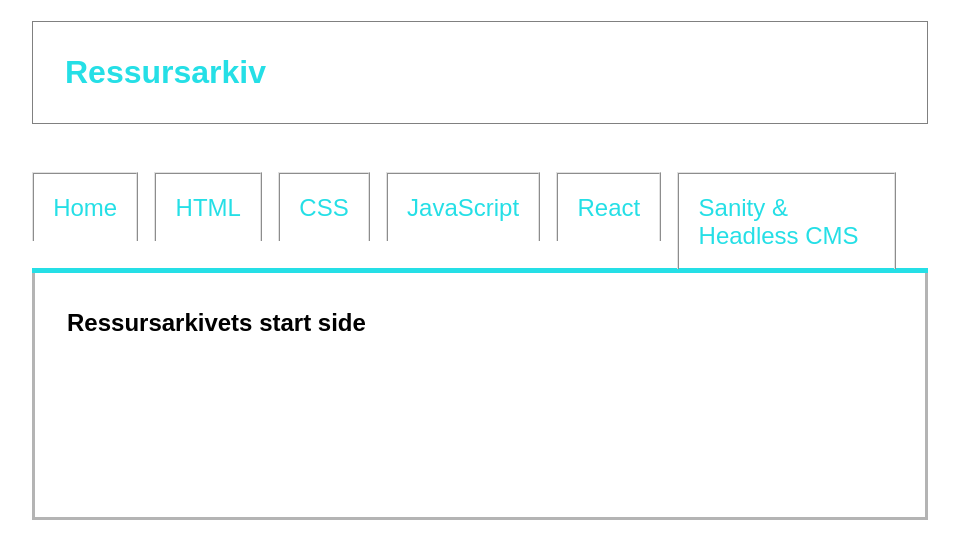
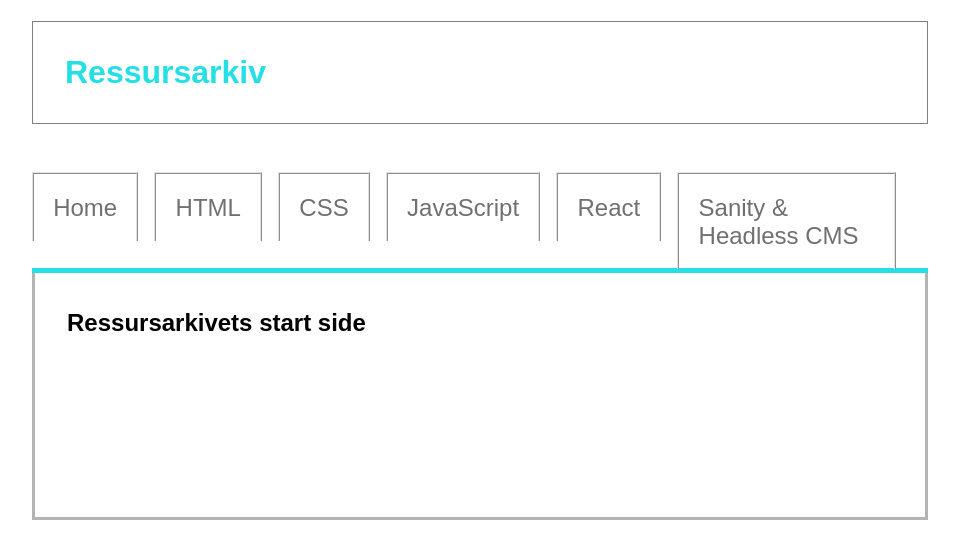
Before and after one commit to MyconidM/uin23ak3_resourceapp_group10, a React (Create React App) app: page / in a window 1280 px wide. Shown: the top 558 px of the page, without its empty margins (160-1119 px from the left). Built offline with nearby package versions, Linux system fonts and the light colour scheme.

Commit message:
endre link frager

```diff
--- a/src/css/main.css
+++ b/src/css/main.css
@@ -77,6 +77,7 @@ div.conteiner {
   display: inline-block;
   border: var(--border);
   background-color: var(--lightGray);
+  color: var(--darkgray);
 }
 
 #nav span.active {
@@ -153,6 +154,10 @@ a:hover {
   color: var(--darkgray);
 }
 
+.textCont a:visited {
+  color: var(--gray);
+}
+
 a:active {
   color: var(--darkgray);
 }
--- a/src/sass/main.scss
+++ b/src/sass/main.scss
@@ -64,6 +64,7 @@ div.conteiner {
     padding: .5rem 1rem;
     text-transform: uppercase;
     font-size: 15px;
+
 }
 .header a{
     text-decoration: none;
@@ -82,6 +83,8 @@ div.conteiner {
     display: inline-block;
     border: var(--border);
     background-color: var(--lightGray);
+    color: var(--darkgray);
+
 }
 
 #nav span.active {
@@ -121,6 +124,7 @@ h1 {
     border-style: ridge;
     border-color: gray;
     border-width: 1px;
+
 }
 
 #links {
@@ -133,7 +137,6 @@ h1 {
     margin-right: auto;
     margin-left: auto;
     margin-bottom: 0.25rem;
-
 
 }
 
@@ -161,8 +164,9 @@ a:link {
 a:hover {
     color: var(--darkgray);
       }
-
-
+.textCont a:visited {
+    color: var(--gray);
+      }
 a:active {
     color: var(--darkgray);
   }
```
Also changed, not shown: 1 other file (tests, documents, lock files or other folders).
